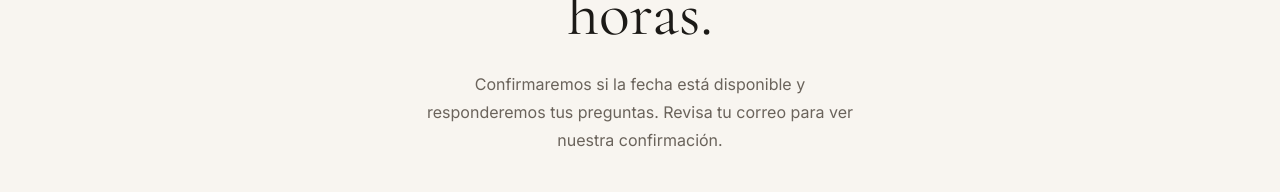
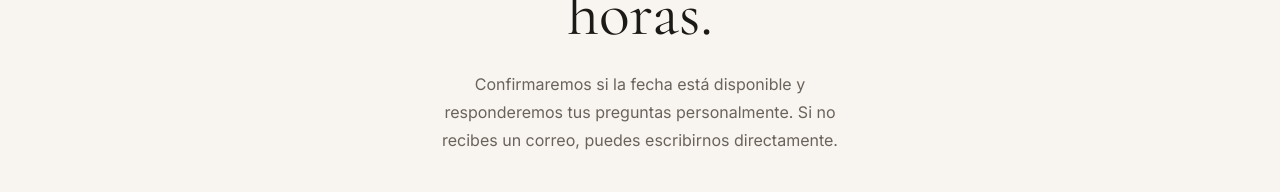
Before and after one commit to dangsayz/txquince.com, a Next.js app: page /es/gracias in a window 1280 px wide. Shown: the part 402-594 px from the top of the page. Built offline with nearby package versions, Linux system fonts and the light colour scheme; no server answers.

Commit message:
Clarify Spanish follow-up and venue language

```diff
--- a/src/app/es/gracias/page.tsx
+++ b/src/app/es/gracias/page.tsx
@@ -12,7 +12,7 @@ export default function GraciasPage() {
   return <section className="mx-auto flex min-h-[70svh] max-w-2xl flex-col items-center justify-center px-5 py-20 text-center md:px-10 lg:px-16">
     <p className="mb-6 text-xs font-medium uppercase tracking-[0.2em] text-wine-deep">Consulta recibida</p>
     <h1 className="font-serif text-[clamp(2.8rem,5vw,4.5rem)] leading-[0.98] text-ink">Gracias. Te responderemos personalmente en 24 horas.</h1>
-    <p className="mt-6 max-w-md text-base leading-7 text-ink-soft">Confirmaremos si la fecha está disponible y responderemos tus preguntas. Revisa tu correo para ver nuestra confirmación.</p>
+    <p className="mt-6 max-w-md text-base leading-7 text-ink-soft">Confirmaremos si la fecha está disponible y responderemos tus preguntas personalmente. Si no recibes un correo, puedes escribirnos directamente.</p>
     <div className="mt-10 flex flex-wrap justify-center gap-5"><Link href="/portfolio" className="inline-flex min-h-12 items-center rounded-full bg-ink px-7 text-sm font-semibold text-white">Ver portafolio</Link><Link href="/es" className="inline-flex min-h-12 items-center text-sm text-ink underline underline-offset-4">Volver al inicio</Link></div>
     <p className="mt-12 text-sm text-ink-soft">¿No llegó el correo? Escríbenos a <a href={`mailto:${site.contact.email}`} className="underline underline-offset-4">{site.contact.email}</a>.</p>
   </section>;
```
Also changed, not shown: src/app/es/salones/page.tsx (+1 -1 lines).
